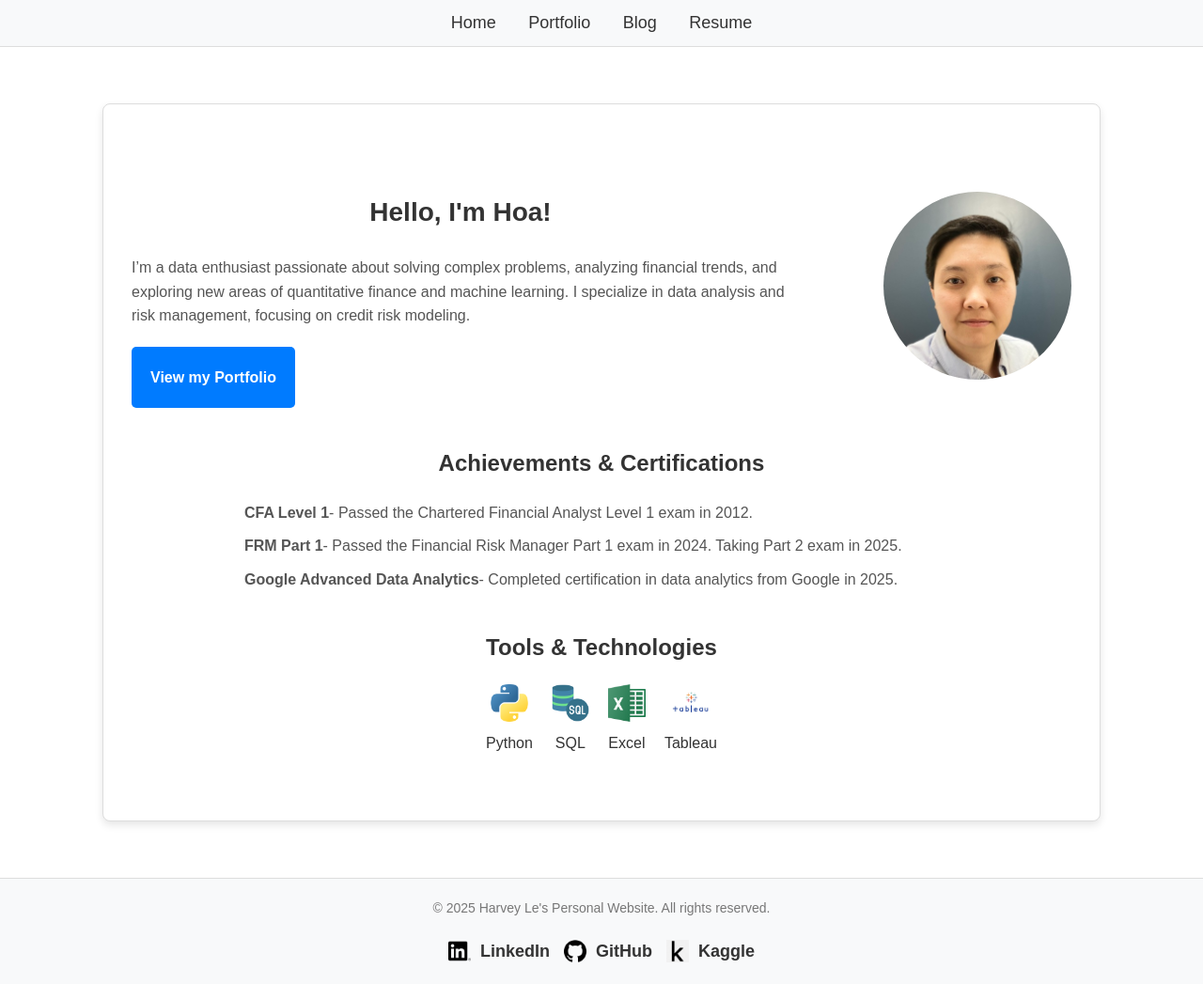
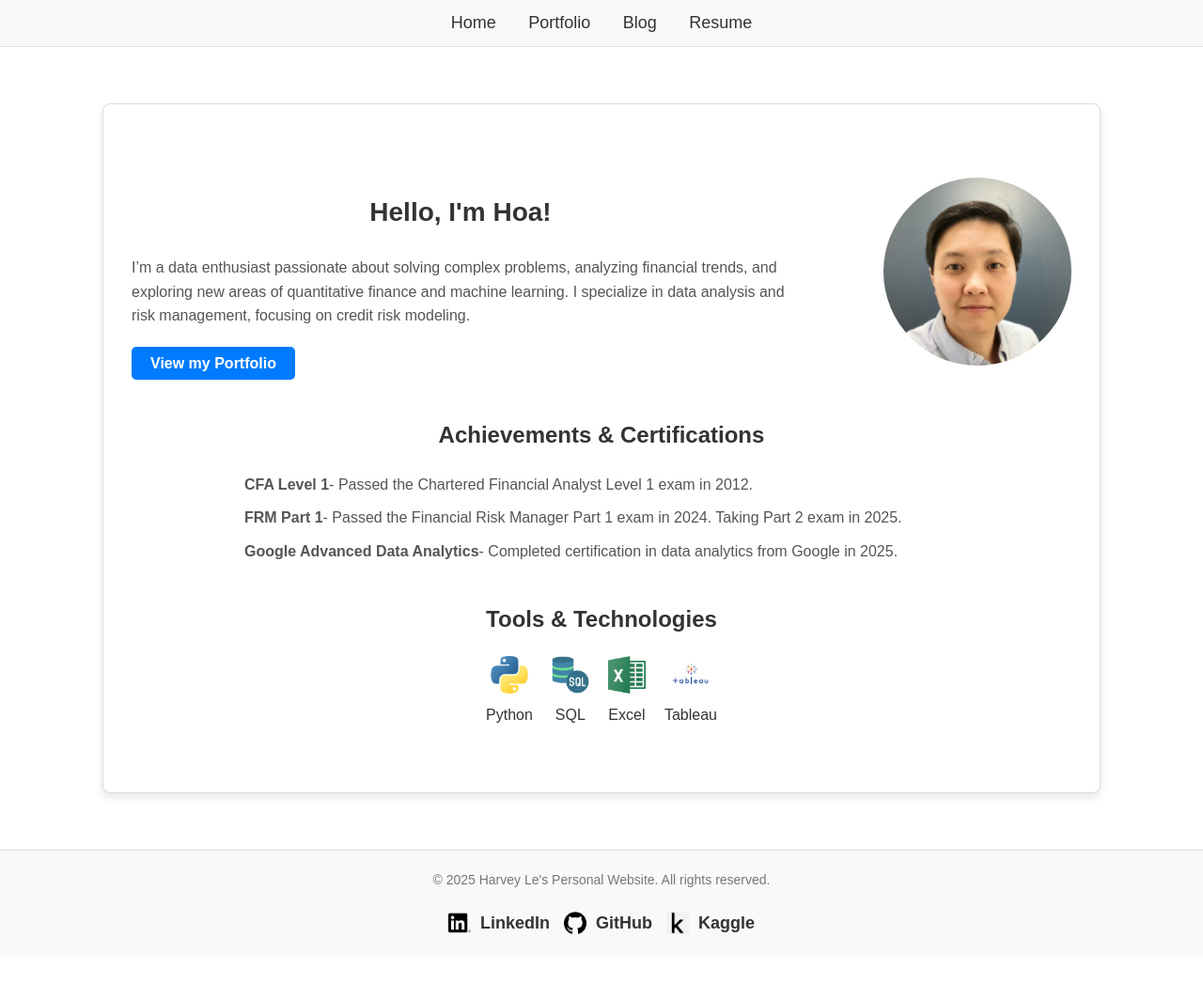
Before and after one commit to Hoale2908/hoale2908.github.io, a Jekyll site: the page built from index.html, in a window 1280 px wide. Shown: the whole page at 94% size. Built offline with Jekyll 4.4.1, drawn with Linux system fonts in a browser that asks for light colours; after the commit the page ends 1017 px from its top, so only the background shows below that.

Commit message:
Reduce padding on CTA button for improved layout

```diff
--- a/assets/styles.css
+++ b/assets/styles.css
@@ -145,7 +145,7 @@ main {
 
 .cta-button {
     display: inline-block;
-    padding: 20px 20px;
+    padding: 5px 20px;
     background-color: #007bff;
     color: #fff;
     text-decoration: none;
```
